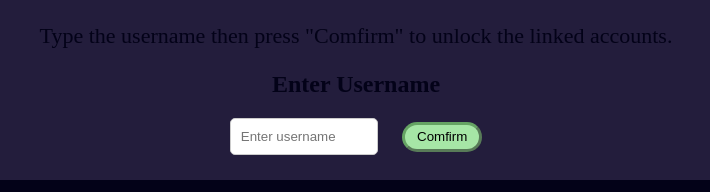
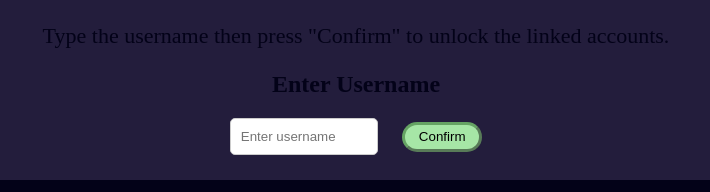
Before and after one commit to MalekMansour/PearlGather, a plain HTML site: page pearlgather.html in a window 1280 px wide. Shown: the part 432-624 px from the top of the page, 284-994 px from the left. Drawn offline with Linux system fonts and the light colour scheme.

Commit message:
Update pearlgather.html

```diff
--- a/pearlgather.html
+++ b/pearlgather.html
@@ -12,11 +12,11 @@
     <header>
         <h1>PearlGather</h1>
         <img class="logo" src="images/black-pearl-hi.png" alt=PearlGather>
-        <p>Type the username then press "Comfirm" to unlock the linked accounts.</p>
+        <p>Type the username then press "Confirm" to unlock the linked accounts.</p>
         <h2>Enter Username</h2>
         <form onsubmit="openProfile(); return false;">
         <input type="text" id="username" placeholder="Enter username">
-        <button class="profile" type="submit">Comfirm</button>
+        <button class="profile" type="submit">Confirm</button>
         </form>
     </header>
 
```
